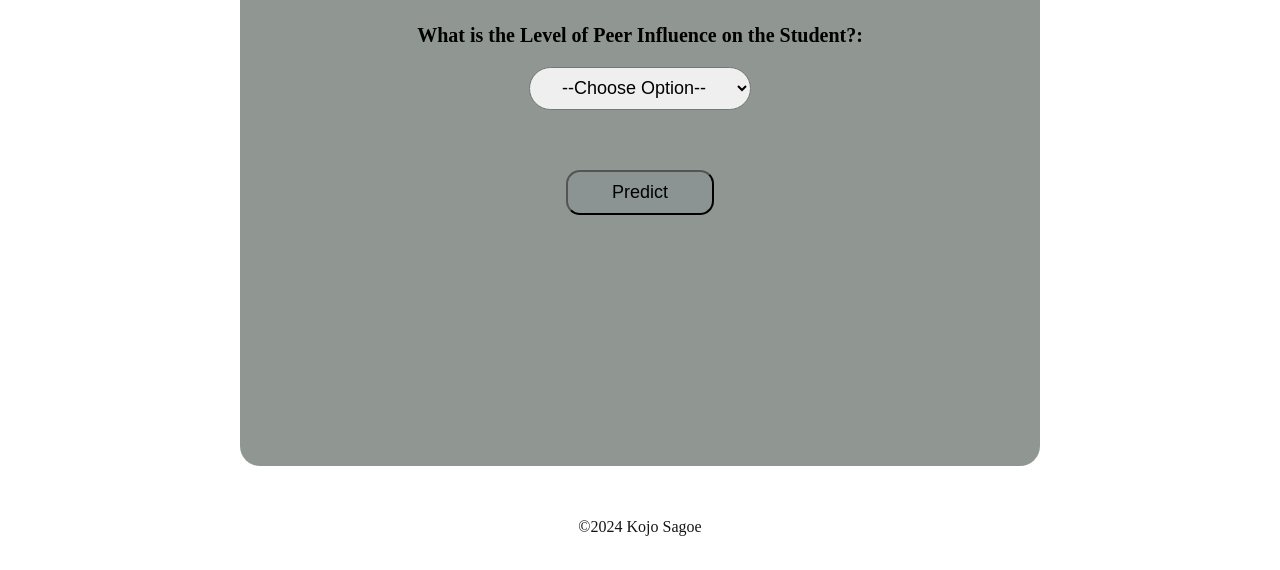
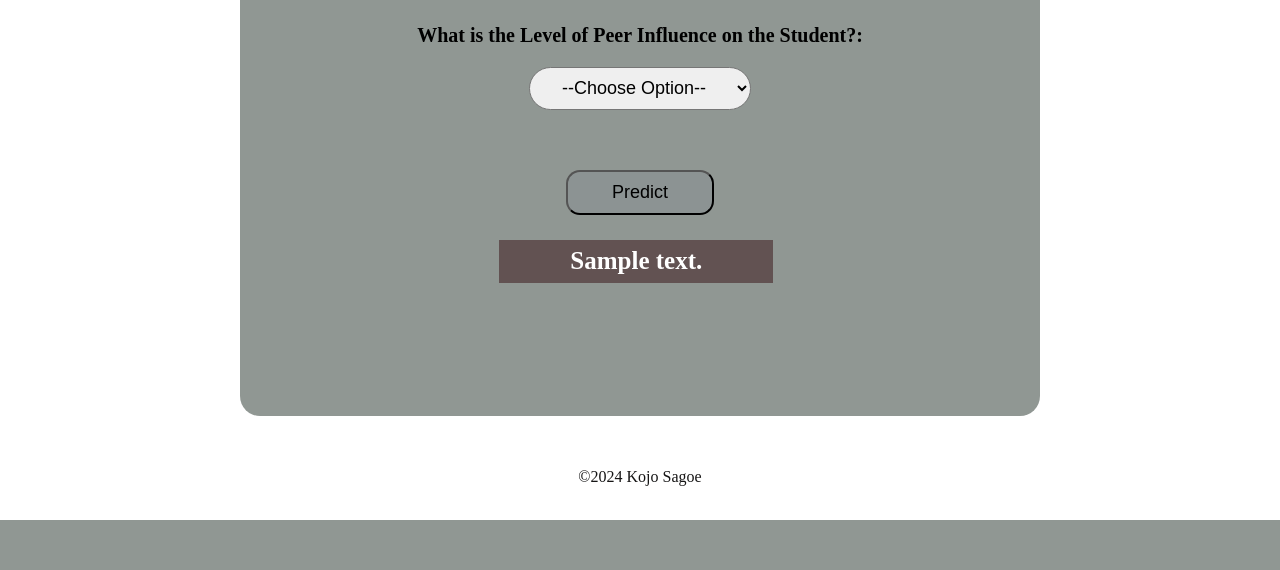
Before and after one commit to 02sagoe/Predicting-Student-Performance, a Flask app: template Templates/index.html in a window 1280 px wide. Shown: the part 2052-2622 px from the top of the page. After the commit the page ends 2572 px from the top, so only its background shows below. Run offline with Flask 3, Linux system fonts and the light colour scheme; the template is opened without the code that fills it: most values are stand-ins (such as "Sample title", 1, 10 or a date in 2020); parts of the project's set-up code (start-up, migrations or seed data) failed here and were passed over.

Commit message:
Modified file

```diff
--- a/Templates/index.html
+++ b/Templates/index.html
@@ -138,7 +138,7 @@
             <button id="sub" type="submit">Predict</button>
             <br>
 
-            <h3 id="score"></h3>
+            <h3 id="score">{{ prediction_text }}</h3>
 
         </div>
     </form>
@@ -168,7 +168,7 @@
         .main{
             background-color:rgba(97, 107, 102, 0.7);
             width:800px;
-            height:2400px;
+            height:2350px;
             margin:auto;
             border-radius:0px 0px 20px 20px;
         }
@@ -236,6 +236,7 @@
         }
 
         #score {
+            background-color: rgb(98, 82, 82);
             color: white;
             font-weight: 400;
             margin-left: 31%;
```
